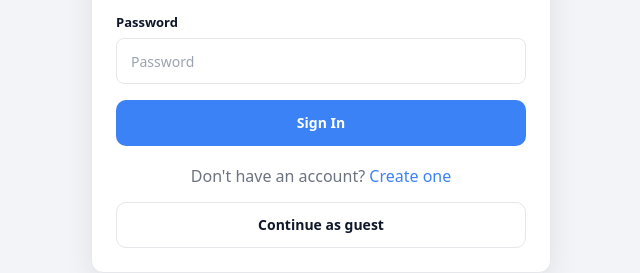
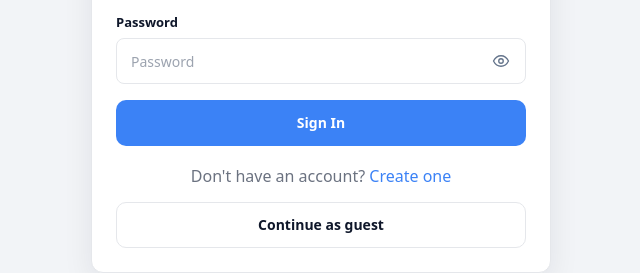
Before and after one commit to ertval/real-time-forum, a plain HTML site: page web/templates/login.html in a window 1280 px wide. Shown: the part 358-631 px from the top of the page, 319-959 px from the left. Drawn offline with Linux system fonts and the light colour scheme.

Commit message:
fix(login): restore password visibility toggle icon

```diff
--- a/web/static/css/components/password-field.css
+++ b/web/static/css/components/password-field.css
@@ -1,4 +1,4 @@
-/* components/password-field.css */
+/* css/components/password-field.css */
 
 /* =========================
    PASSWORD FIELD COMPONENT
@@ -13,24 +13,47 @@
 }
 
 .password-input-wrap .input {
-  padding-right: 40px;
+  padding-right: 44px; /* space for eye */
 }
 
-/* eye button */
+/* =========================
+   PASSWORD TOGGLE (EYE)
+========================= */
+
 .password-toggle {
   position: absolute;
+  top: 50%;
   right: 12px;
-  top: 50%;
   transform: translateY(-50%);
 
-  background: none;
+  background: transparent;
   border: none;
   padding: 4px;
 
   cursor: pointer;
-  color: #94a3b8;
+
+  color: #64748b;
+  opacity: 1;
+  visibility: visible;
+  z-index: 3;
+
+  display: flex;
+  align-items: center;
+  justify-content: center;
 }
 
 .password-toggle:hover {
   color: #111827;
 }
+
+/* make sure svg follows color */
+.password-toggle svg {
+  width: 18px;
+  height: 18px;
+  display: block;
+
+  stroke: currentColor;
+  fill: none;
+
+  pointer-events: none;
+}
--- a/web/templates/login.html
+++ b/web/templates/login.html
@@ -58,7 +58,28 @@
             aria-label="Show password"
             title="Show password"
           >
-            <!-- svg unchanged -->
+            <svg
+              width="18"
+              height="18"
+              viewBox="0 0 24 24"
+              fill="none"
+              aria-hidden="true"
+            >
+              <path
+                d="M2 12s3.5-7 10-7 10 7 10 7-3.5 7-10 7S2 12 2 12Z"
+                stroke="currentColor"
+                stroke-width="1.8"
+                stroke-linecap="round"
+                stroke-linejoin="round"
+              />
+              <path
+                d="M12 15a3 3 0 1 0 0-6 3 3 0 0 0 0 6Z"
+                stroke="currentColor"
+                stroke-width="1.8"
+                stroke-linecap="round"
+                stroke-linejoin="round"
+              />
+            </svg>
           </button>
         </div>
       </div>
```
